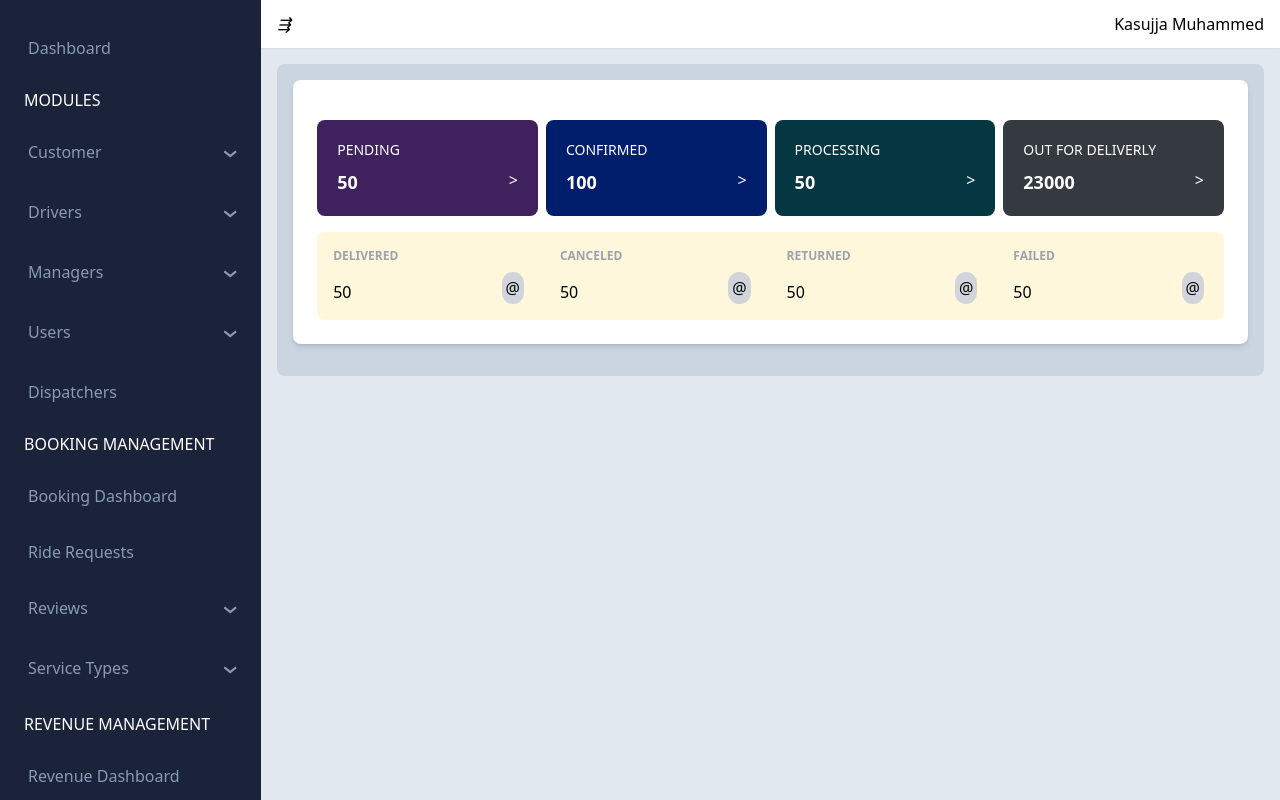
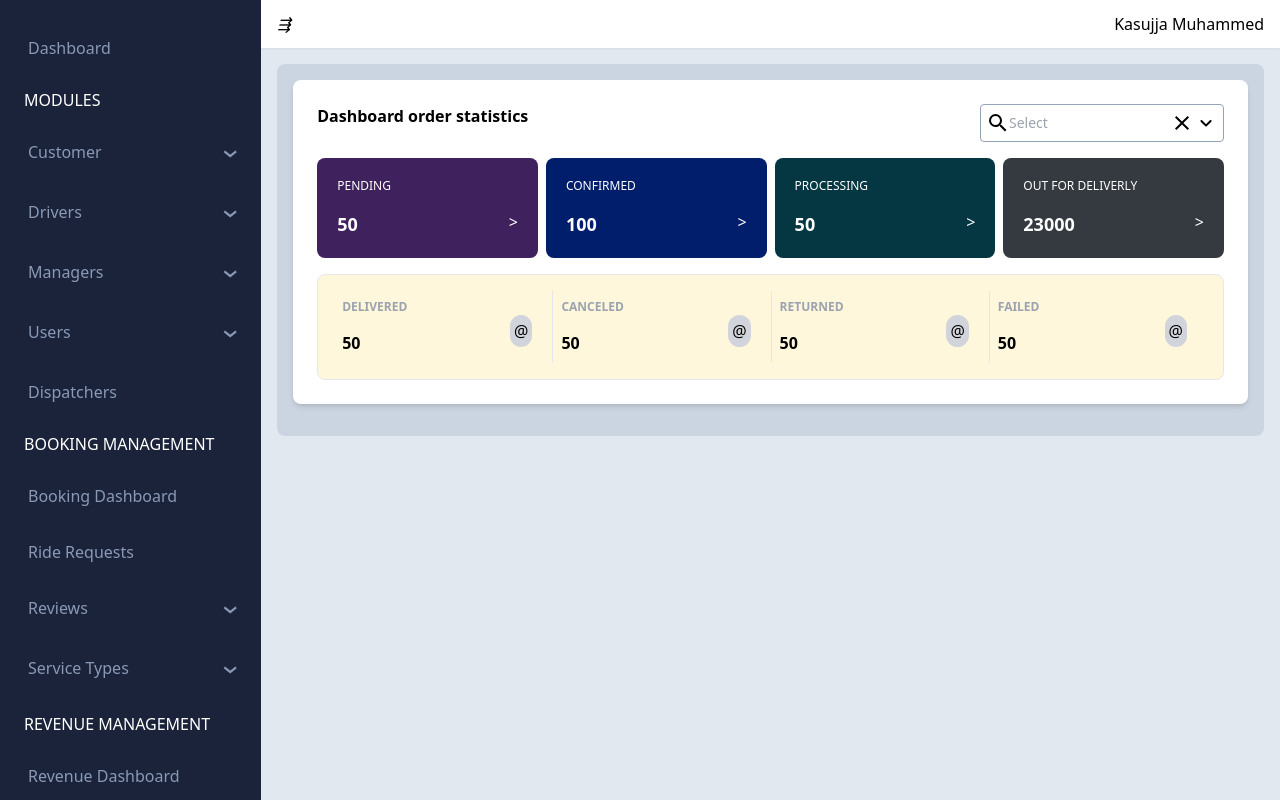
Before and after one commit to MuhammedKasujja/ecommerce-frontend, a React (Vite) app: page /dashboard in a window 1280 px wide. Built offline with nearby package versions, Linux system fonts and the light colour scheme.

Commit message:
css: re-style dashboard status bar

```diff
--- a/src/pages/dashboard/Dashboard.tsx
+++ b/src/pages/dashboard/Dashboard.tsx
@@ -1,11 +1,25 @@
-import { Card } from "src/components";
+import { Card, Select } from "src/components";
 import StatusCard from "./components/StatusCard";
 import StatusTab from "./components/StatusTab";
 
 const Dashboard: React.FC = () => {
   return (
     <>
-      <Card>
+      <Card
+        header={
+          <div className="flex justify-between">
+            <div className="font-bold">Dashboard order statistics</div>
+            <Select
+              size="sm"
+              options={[
+                { label: "Overall statistics", value: "40" },
+                { label: "Today statistics", value: "50" },
+                { label: "Month statistics", value: "60" },
+              ]}
+            />
+          </div>
+        }
+      >
         <div className="w-full flex flex-col gap-4">
           <div className="grid gap-2 grid-cols-1 md:grid-cols-2 lg:grid-cols-4">
             <StatusCard label="PENDING" color="#3E215D" value="50" />
@@ -17,7 +31,7 @@ const Dashboard: React.FC = () => {
               value="23000"
             />
           </div>
-          <StatusTab/>
+          <StatusTab />
         </div>
       </Card>
     </>
--- a/src/pages/dashboard/components/StatusCard.tsx
+++ b/src/pages/dashboard/components/StatusCard.tsx
@@ -13,7 +13,7 @@ const StatusCard: React.FC<StatusCardprops> = ({
 }) => {
   return (
     <div style={{ backgroundColor: color }} className="text-white rounded-lg p-5">
-      <p className="text-sm font-medium">{label}</p>
+      <p className="text-xs font-medium mb-2">{label}</p>
       <div className="flex justify-between pt-2">
         <p className="font-bold text-lg">{value}</p>
         <p>{icon}</p>
--- a/src/pages/dashboard/components/StatusTab.tsx
+++ b/src/pages/dashboard/components/StatusTab.tsx
@@ -6,21 +6,23 @@ type StatusCardprops = {
 
 const StatusCard = ({ label, value, icon }: StatusCardprops) => {
   return (
-    <div className="p-4 relative">
+    <div className="p-2 relative">
       <div className="text-gray-400 mb-4 uppercase text-xs font-semibold">
         {label}
       </div>
       <div className="flex justify-between">
-        <div>{value}</div>
+        <div className="font-bold">{value}</div>
       </div>
-      <div className="absolute top-10 right-5 p-1 bg-gray-300 rounded-full">{icon ?? "@"}</div>
+      <div className="absolute top-6 right-5 p-1 bg-gray-300 rounded-full">
+        {icon ?? "@"}
+      </div>
     </div>
   );
 };
 
 const StatusTab: React.FC = () => {
   return (
-    <div className="w-full bg-[#FEF7DC] rounded-lg outline-none grid md:grid-cols-2 lg:grid-cols-4">
+    <div className="w-full bg-[#FEF7DC] rounded-lg grid md:grid-cols-2 p-4 lg:grid-cols-4 divide-x-0 md:divide-x divide-y md:divide-y-0 border">
       <StatusCard label="DELIVERED" value={50} />
       <StatusCard label="Canceled" value={50} />
       <StatusCard label="Returned" value={50} />
```
